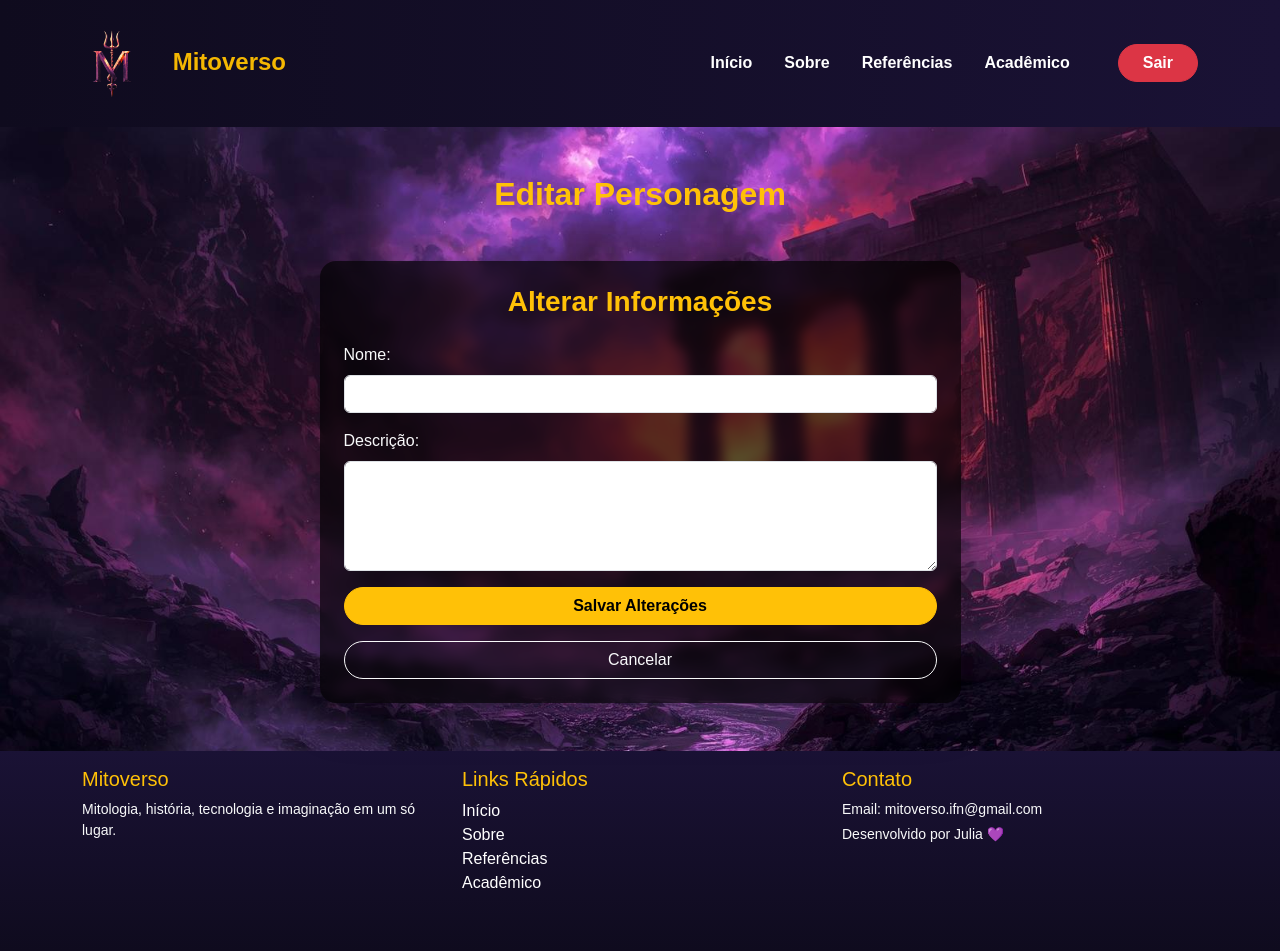
After one commit to JuliaN4scimento/autoria4-bim, a Flask app: page /editar/1 in a window 1280 px wide. The commit adds this page. Run offline with Flask 3, Linux system fonts and the light colour scheme; the visitor is signed in with stand-in values (Sample User, id 1); data that the repository does not hold is empty.

Commit message:
Atualização final
Adição de botão para edição dos cards.

```diff
--- a/app.py
+++ b/app.py
@@ -24,7 +24,7 @@ def get_db_connection():
 def index():
     return render_template("index.html")
 
-# LINHA DO TEMPO (VISITANTE PODE VER)
+# PERSONAGENS
 @app.route("/linha_tempo")
 def linha_tempo():
     conn = get_db_connection()
@@ -48,18 +48,14 @@ def add_personagem():
     nome = request.form["nome"]
     descricao = request.form["descricao"]
 
-    # ===============================
     # UPLOAD DA IMAGEM PELO PC
-    # ===============================
     imagem = request.files["imagem"]
     nome_arquivo = secure_filename(imagem.filename)
 
     caminho = os.path.join(app.config["UPLOAD_FOLDER"], nome_arquivo)
     imagem.save(caminho)
 
-    # ===============================
     # SALVAR NO BANCO
-    # ===============================
     conn = get_db_connection()
     cursor = conn.cursor()
 
@@ -159,6 +155,43 @@ def excluir_personagem(id):
 
     return redirect(url_for("linha_tempo"))
 
+#EDITAR PERSONAGEM
+@app.route("/editar/<int:id>", methods=["GET", "POST"])
+def editar_personagem(id):
+
+    # Só permite editar se estiver logado
+    if "usuario_id" not in session:
+        return redirect(url_for("login"))
+
+    conn = get_db_connection()
+    cursor = conn.cursor(dictionary=True)
+
+    # Buscar personagem atual
+    cursor.execute("SELECT * FROM personagens WHERE id = %s", (id,))
+    personagem = cursor.fetchone()
+
+    # Se enviar o formulário (POST)
+    if request.method == "POST":
+        nome = request.form["nome"]
+        descricao = request.form["descricao"]
+
+        cursor.execute("""
+            UPDATE personagens
+            SET nome = %s, descricao = %s
+            WHERE id = %s
+        """, (nome, descricao, id))
+
+        conn.commit()
+        cursor.close()
+        conn.close()
+
+        return redirect(url_for("linha_tempo"))
+
+    cursor.close()
+    conn.close()
+
+    return render_template("editar.html", personagem=personagem)
+
 # PÁGINAS INFORMATIVAS
 @app.route("/sobre")
 def sobre():
--- a/static/css/style.css
+++ b/static/css/style.css
@@ -1,6 +1,23 @@
+/* BASE */
+html, body {
+    height: 100%;
+    margin: 0;
+}
+
 body {
     background-color: #0f0b1e;
     font-family: 'Poppins', sans-serif;
+
+    /* Layout em coluna */
+    display: flex;
+    flex-direction: column;
+}
+
+/* MAIN cresce automaticamente */
+main {
+    flex: 1;
+    display: flex;
+    flex-direction: column;
 }
 
 /* Navbar */
@@ -15,16 +32,19 @@ body {
     background-position: center;
     background-repeat: no-repeat;
 
-    /* IMPORTANTE */
-    min-height: 100vh;
-    height: auto;
+    /* Agora a hero ocupa só o espaço restante */
+    flex: 1;
+
+    /* Padding menor para caber melhor */
+    padding: 40px 0;
 }
 
-.textojustificado{
+/* Texto */
+.textojustificado {
     text-align: justify;
 }
 
-.laranja{
+.laranja {
     color: #f4b702 !important;
 }
 
@@ -41,6 +61,9 @@ body {
 /* Footer */
 .footer {
     background: linear-gradient(180deg, #1a1235, #0f0b1e);
+
+    /* Menos padding para não empurrar conteúdo */
+    padding: 10px 0;
 }
 
 .footer a {
--- a/templates/academico.html
+++ b/templates/academico.html
@@ -92,7 +92,7 @@
     </main>
 
     <!-- FOOTER -->
-    <footer class="footer text-light pt-5">
+    <footer class="footer text-light pt-3 pb-3">
         <div class="container">
             <div class="row">
                 <div class="col-md-4 mb-4">
--- a/templates/cadastro.html
+++ b/templates/cadastro.html
@@ -90,7 +90,7 @@
                                     </div>
 
                                     <div class="d-grid mt-4">
-                                        <button type="submit" class="btn btn-primary btn-lg fw-bold rounded-pill">Cadastre-se</button>
+                                        <button type="submit" class="btn btn-warning btn-lg fw-bold rounded-pill">Cadastre-se</button>
                                     </div>
                                 </form>
                                 <p class="text-center mt-3 small">Seja bem-vindo ao Mitoverso!</p>
@@ -103,7 +103,7 @@
     </main>
 
     <!-- FOOTER -->
-    <footer class="footer text-light pt-5">
+    <footer class="footer text-light pt-3 pb-3">
         <div class="container">
             <div class="row">
                 <div class="col-md-4 mb-4">
--- /dev/null
+++ b/templates/editar.html
@@ -0,0 +1,200 @@
+<!DOCTYPE html>
+<html lang="pt-BR">
+<head>
+    <meta charset="UTF-8">
+    <meta name="viewport" content="width=device-width, initial-scale=1.0">
+    <title>Mitoverso | Editar Personagem</title>
+
+    <!-- Bootstrap -->
+    <link href="https://cdn.jsdelivr.net/npm/bootstrap@5.3.2/dist/css/bootstrap.min.css" rel="stylesheet">
+
+    <!-- CSS -->
+    <link rel="stylesheet" href="{{ url_for('static', filename='css/style.css') }}">
+
+    <!-- Favicon -->
+    <link rel="shortcut icon" href="{{ url_for('static', filename='img/img01.png') }}" type="image/x-icon">
+</head>
+
+<body>
+
+    <!-- CABEÇALHO -->
+    <header>
+        <nav class="navbar navbar-expand-lg navbar-dark bg-transparent py-4">
+            <div class="container">
+
+                <!-- LOGO -->
+                <a class="navbar-brand fw-bold fs-4 text-warning laranja"
+                   href="{{ url_for('index') }}">
+                    <img src="{{ url_for('static', filename='img/img01.png') }}"
+                         alt="Logo Mitoverso"
+                         width="60"
+                         class="me-4">
+                    Mitoverso
+                </a>
+
+                <!-- MENU MOBILE -->
+                <button class="navbar-toggler" type="button"
+                        data-bs-toggle="collapse"
+                        data-bs-target="#menu">
+                    <span class="navbar-toggler-icon"></span>
+                </button>
+
+                <!-- LINKS -->
+                <div class="collapse navbar-collapse justify-content-end" id="menu">
+                    <ul class="navbar-nav align-items-center gap-3">
+
+                        <li class="nav-item">
+                            <a class="nav-link fw-semibold text-white"
+                               href="{{ url_for('index') }}">
+                                Início
+                            </a>
+                        </li>
+
+                        <li class="nav-item">
+                            <a class="nav-link fw-semibold text-white"
+                               href="{{ url_for('sobre') }}">
+                                Sobre
+                            </a>
+                        </li>
+
+                        <li class="nav-item">
+                            <a class="nav-link fw-semibold text-white"
+                               href="{{ url_for('referencias') }}">
+                                Referências
+                            </a>
+                        </li>
+
+                        <li class="nav-item">
+                            <a class="nav-link fw-semibold text-white"
+                               href="{{ url_for('academico') }}">
+                                Acadêmico
+                            </a>
+                        </li>
+
+                        <!-- LOGIN ou SAIR -->
+                        <li class="nav-item ms-4 laranja">
+
+                            {% if session.get("usuario_id") %}
+                                <a class="btn btn-danger fw-semibold px-4 rounded-pill"
+                                   href="{{ url_for('logout') }}">
+                                    Sair
+                                </a>
+                            {% else %}
+                                <a class="btn btn-warning fw-semibold px-4 rounded-pill"
+                                   href="{{ url_for('login') }}">
+                                    Login
+                                </a>
+                            {% endif %}
+
+                        </li>
+                    </ul>
+                </div>
+            </div>
+        </nav>
+    </header>
+
+    <!-- CORPO -->
+    <main>
+        <section class="hero py-5">
+            <div class="container">
+
+                <!-- TÍTULO -->
+                <h2 class="text-center text-warning fw-bold mb-5">
+                    Editar Personagem
+                </h2>
+
+                <!-- CARD CENTRAL -->
+                <div class="row justify-content-center">
+                    <div class="col-md-10 col-lg-7">
+
+                        <div class="card shadow-lg border-0 rounded-4 p-4"
+                             style="background: rgba(0,0,0,0.65); backdrop-filter: blur(6px);">
+
+                            <h3 class="text-center text-warning fw-bold mb-4">
+                                Alterar Informações
+                            </h3>
+
+                            <!-- FORM -->
+                            <form method="POST">
+
+                                <!-- Nome -->
+                                <div class="mb-3">
+                                    <label class="form-label text-light">
+                                        Nome:
+                                    </label>
+                                    <input type="text"
+                                           name="nome"
+                                           class="form-control"
+                                           value="{{ personagem['nome'] }}"
+                                           required>
+                                </div>
+
+                                <!-- Descrição -->
+                                <div class="mb-3">
+                                    <label class="form-label text-light">
+                                        Descrição:
+                                    </label>
+                                    <textarea name="descricao"
+                                              class="form-control"
+                                              rows="4"
+                                              required>{{ personagem['descricao'] }}</textarea>
+                                </div>
+
+                                <!-- BOTÃO SALVAR -->
+                                <button class="btn btn-warning fw-bold w-100 rounded-pill">
+                                    Salvar Alterações
+                                </button>
+                            </form>
+
+                            <!-- CANCELAR -->
+                            <a href="{{ url_for('linha_tempo') }}"
+                               class="btn btn-outline-light mt-3 w-100 rounded-pill">
+                                Cancelar
+                            </a>
+
+                        </div>
+
+                    </div>
+                </div>
+
+            </div>
+        </section>
+    </main>
+
+    <!-- FOOTER -->
+    <footer class="footer text-light pt-3 pb-3">
+        <div class="container">
+            <div class="row">
+
+                <div class="col-md-4 mb-4">
+                    <h5 class="text-warning">Mitoverso</h5>
+                    <p class="small">
+                        Mitologia, história, tecnologia e imaginação em um só lugar.
+                    </p>
+                </div>
+
+                <div class="col-md-4 mb-4">
+                    <h5 class="text-warning">Links Rápidos</h5>
+                    <ul class="list-unstyled">
+                        <li><a href="{{ url_for('index') }}">Início</a></li>
+                        <li><a href="{{ url_for('sobre') }}">Sobre</a></li>
+                        <li><a href="{{ url_for('referencias') }}">Referências</a></li>
+                        <li><a href="{{ url_for('academico') }}">Acadêmico</a></li>
+                    </ul>
+                </div>
+
+                <div class="col-md-4 mb-4">
+                    <h5 class="text-warning">Contato</h5>
+                    <p class="small mb-1">Email: mitoverso.ifn@gmail.com</p>
+                    <p class="small">Desenvolvido por Julia 💜</p>
+                </div>
+
+            </div>
+        </div>
+    </footer>
+
+    <!-- Bootstrap JS -->
+    <script src="https://cdn.jsdelivr.net/npm/bootstrap@5.3.2/dist/js/bootstrap.bundle.min.js"></script>
+
+</body>
+</html>
--- a/templates/index.html
+++ b/templates/index.html
@@ -91,7 +91,7 @@
     </main>
 
     <!-- FOOTER -->
-    <footer class="footer text-light pt-5">
+    <footer class="footer text-light pt-3 pb-3">
         <div class="container">
             <div class="row">
                 <div class="col-md-4 mb-4">
--- a/templates/login.html
+++ b/templates/login.html
@@ -114,7 +114,7 @@
     </main>
 
     <!-- FOOTER -->
-    <footer class="footer text-light pt-5">
+    <footer class="footer text-light pt-3 pb-3">
         <div class="container">
             <div class="row">
                 <div class="col-md-4 mb-4">
--- a/templates/referencias.html
+++ b/templates/referencias.html
@@ -104,7 +104,7 @@
     </main>
 
     <!-- FOOTER -->
-    <footer class="footer text-light pt-5">
+    <footer class="footer text-light pt-3 pb-3">
         <div class="container">
             <div class="row">
                 <div class="col-md-4 mb-4">
--- a/templates/sobre.html
+++ b/templates/sobre.html
@@ -104,7 +104,7 @@
     </main>
 
     <!-- FOOTER -->
-    <footer class="footer text-light pt-5">
+    <footer class="footer text-light pt-3 pb-3">
         <div class="container">
             <div class="row">
                 <div class="col-md-4 mb-4">
```
Also changed, not shown: templates/telaprincipal.html (+7 -3 lines), static/img/atena.png (added), static/img/poseidon.png (added), 1 other file.
